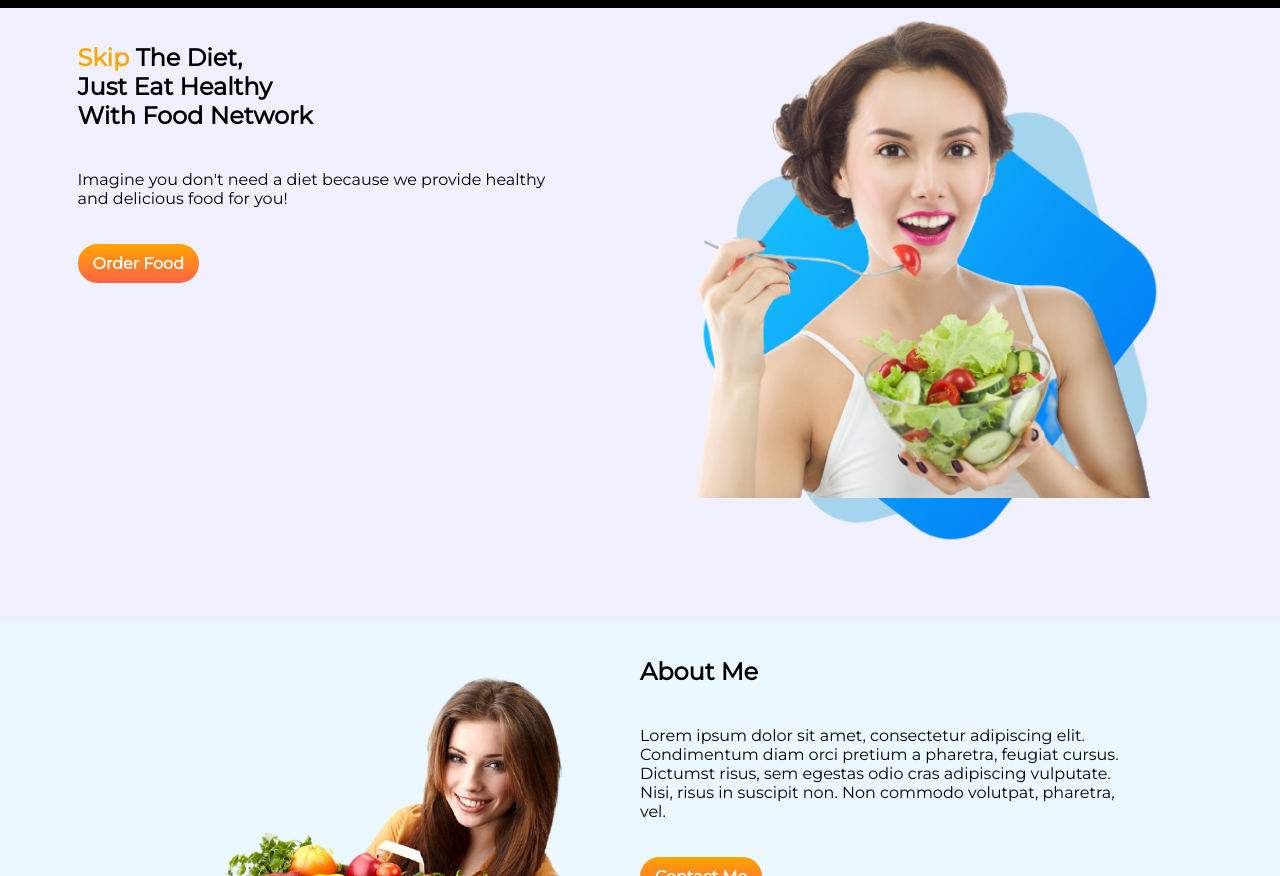
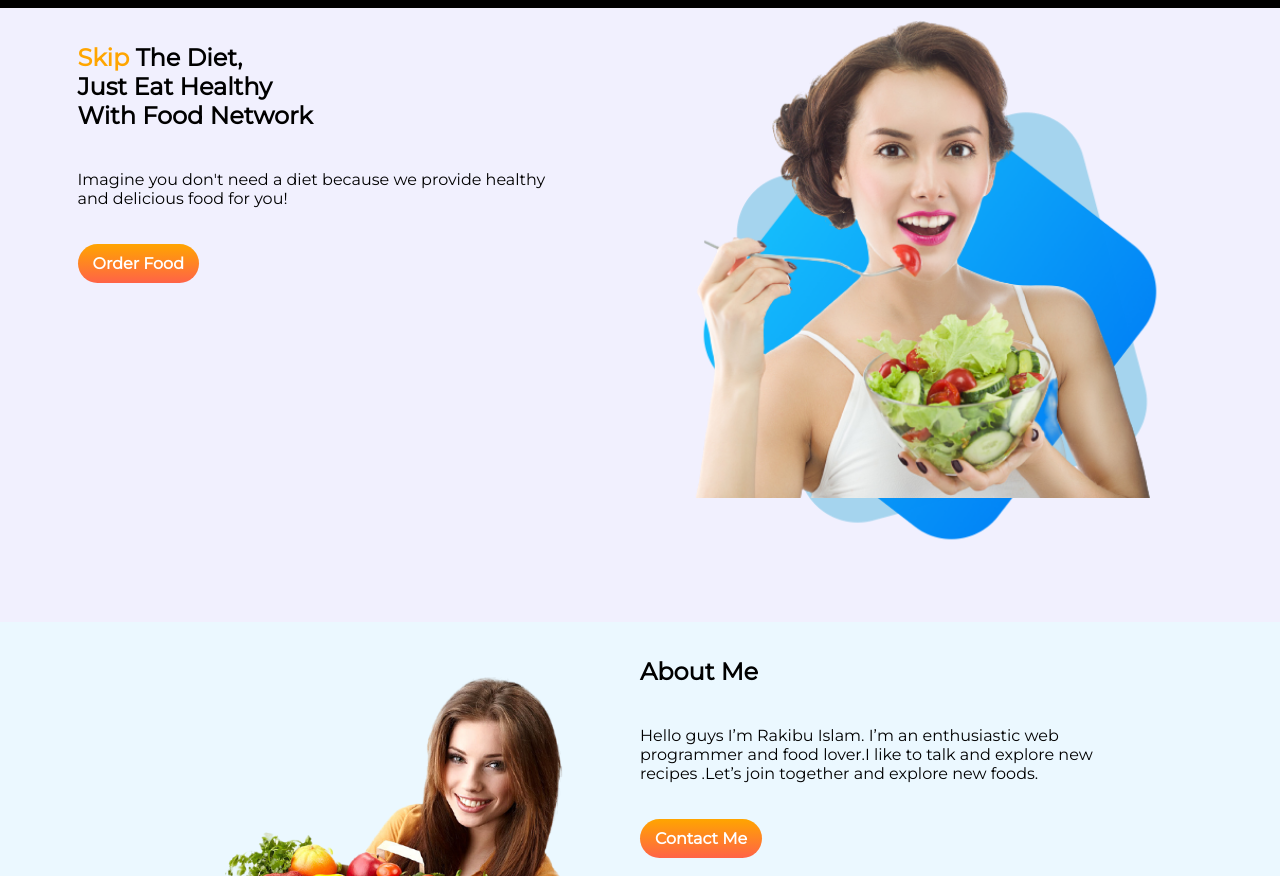
Before and after one commit to rakibulislam16/mode5-assignment, a plain HTML site: page index.html in a window 1280 px wide. Shown: the part 76-952 px from the top of the page. Drawn offline with Linux system fonts and the light colour scheme.

Commit message:
demo text removed and new text added

```diff
--- a/index.html
+++ b/index.html
@@ -43,11 +43,7 @@
 
         <div class="half-width">
             <h1>About Me</h1>
-            <p>Lorem ipsum dolor sit amet, consectetur adipiscing
-                elit. Condimentum diam orci pretium a pharetra,
-                feugiat cursus. Dictumst risus, sem egestas odio cras
-                adipiscing vulputate. Nisi, risus in suscipit non. Non
-                commodo volutpat, pharetra, vel.</p>
+            <p>Hello guys I’m Rakibu Islam. I’m an enthusiastic web programmer and food lover.I like to talk and explore new recipes .Let’s join together and explore new foods.</p>
             <a class="button" target="_blank" href="https://www.linkedin.com/in/rakibul-islam-rasel-496143108/">Contact
                 Me</a>
 
```
